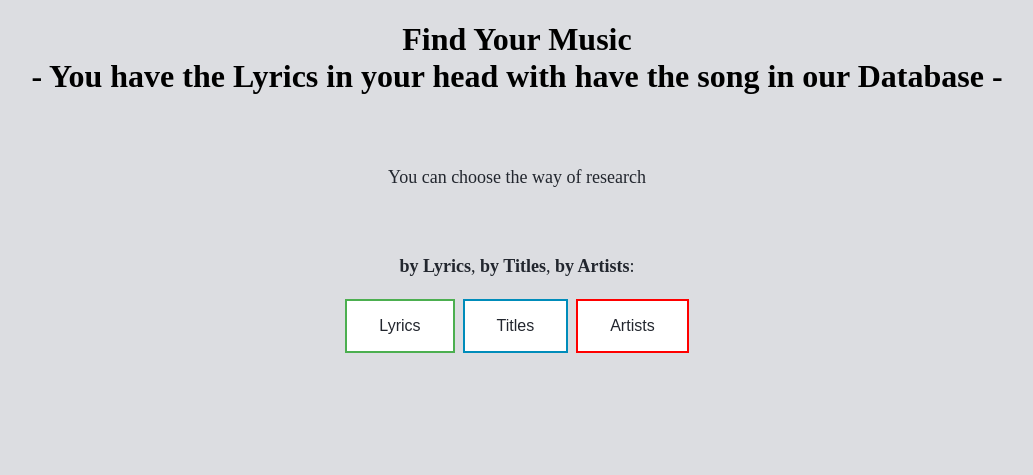
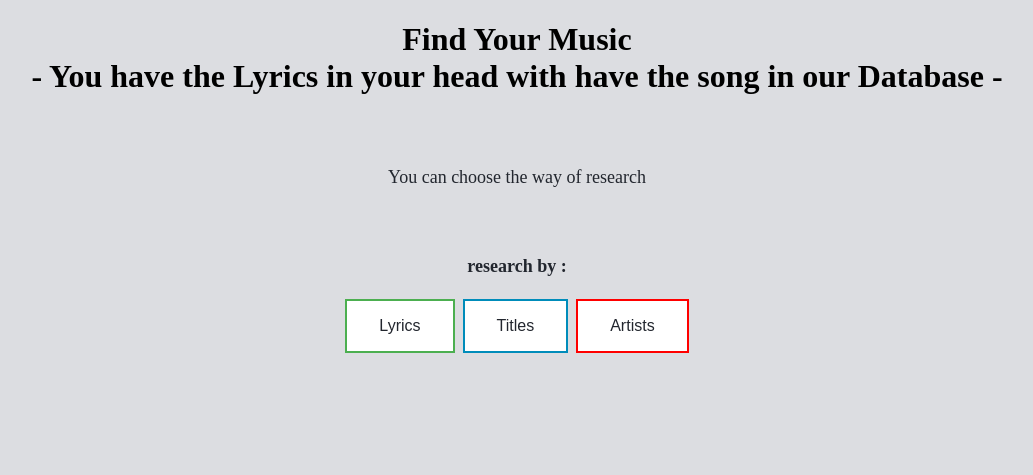
Before and after one commit to AdrienPhilippe/BillboardGP, a Flask app: template 6Evaluation/Projet/templates/mainpage.html in a window 1280 px wide. Shown: the top 475 px of the page, without its empty margins (123-1156 px from the left). Run offline with Flask 2, Linux system fonts and the light colour scheme; the template is opened without the code that fills it, so the values that code supplies are empty.

Commit message:
Ok query lyrics

```diff
--- a/6Evaluation/Projet/app.py
+++ b/6Evaluation/Projet/app.py
@@ -136,35 +136,18 @@ def search_title(search_word):
 @app.route('/MusicSearchLyrics/<search_word>', methods=('GET', 'POST'))
 def search_lyrics(search_word):
     lyrics = re.sub('_',' ', search_word)
-    lyrics += "*"
 
     QUERY = {
-      "query": {
-        "match" : {
-            "lyrics" : lyrics.lower()}
-      }
-    }
-
-
-    QUERY2 = {
         "query": {
-            "function_score": {
-            "boost_mode": "multiply",
-            "query": {
-                "common": {
-                "lyrics": {
-                    "query": lyrics.lower(),
-                    "cutoff_frequency": 0.001,
-                    "low_freq_operator": "and"
-                }
-                }
-            },
+            "query_string" : {
+                "default_field" : "lyrics",
+                "query" : "*"+lyrics+"*"
             }
         }
     }
 
+    result = Bilboard_ES.search(index="artist", body=QUERY)
 
-    result = Bilboard_ES.search(index="artist", body=QUERY2)
     source = result["hits"]["hits"]
     seen = set()
     new_source = []
--- a/6Evaluation/Projet/templates/mainpage.html
+++ b/6Evaluation/Projet/templates/mainpage.html
@@ -13,7 +13,7 @@
         - You have the Lyrics in your head with have the song in our Database -</h1>
 
         <p>You can choose the way of research</p>
-        <p><strong>by Lyrics</strong>, <strong>by Titles</strong>, <strong>by Artists</strong>:</p>
+        <p><strong>research by :</strong></p>
 
         <button class="button button_Lyrics" onclick="searchL()">Lyrics</button>
         <button class="button button_Titles" onclick="searchT()">Titles</button>
--- a/6Evaluation/Projet/templates/results_lyrics.html
+++ b/6Evaluation/Projet/templates/results_lyrics.html
@@ -14,7 +14,7 @@
 		<table class="table-fill">
 			<tbody class="table-hover">
 				<tr>
-					<td>{{i+1}}: {{title[0]}},  {{artists[0]}}</td>
+					<td><a href="/MusicSearchTitle/{{title[i]}}">{{i+1}}: {{title[i]}},  {{artists[i]}}</a></td>
 				</tr>
 			</tbody>
 		</table>
```
